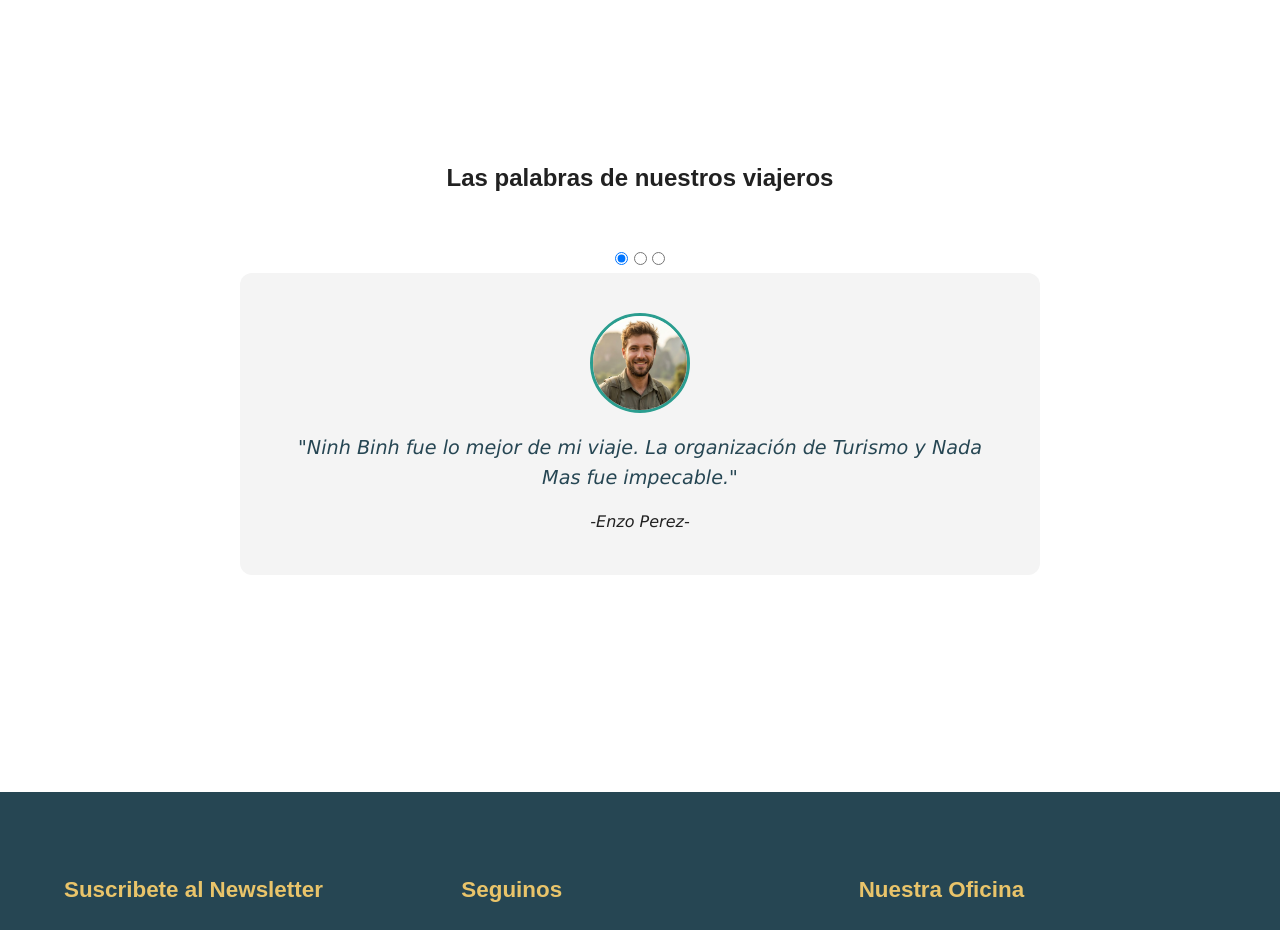
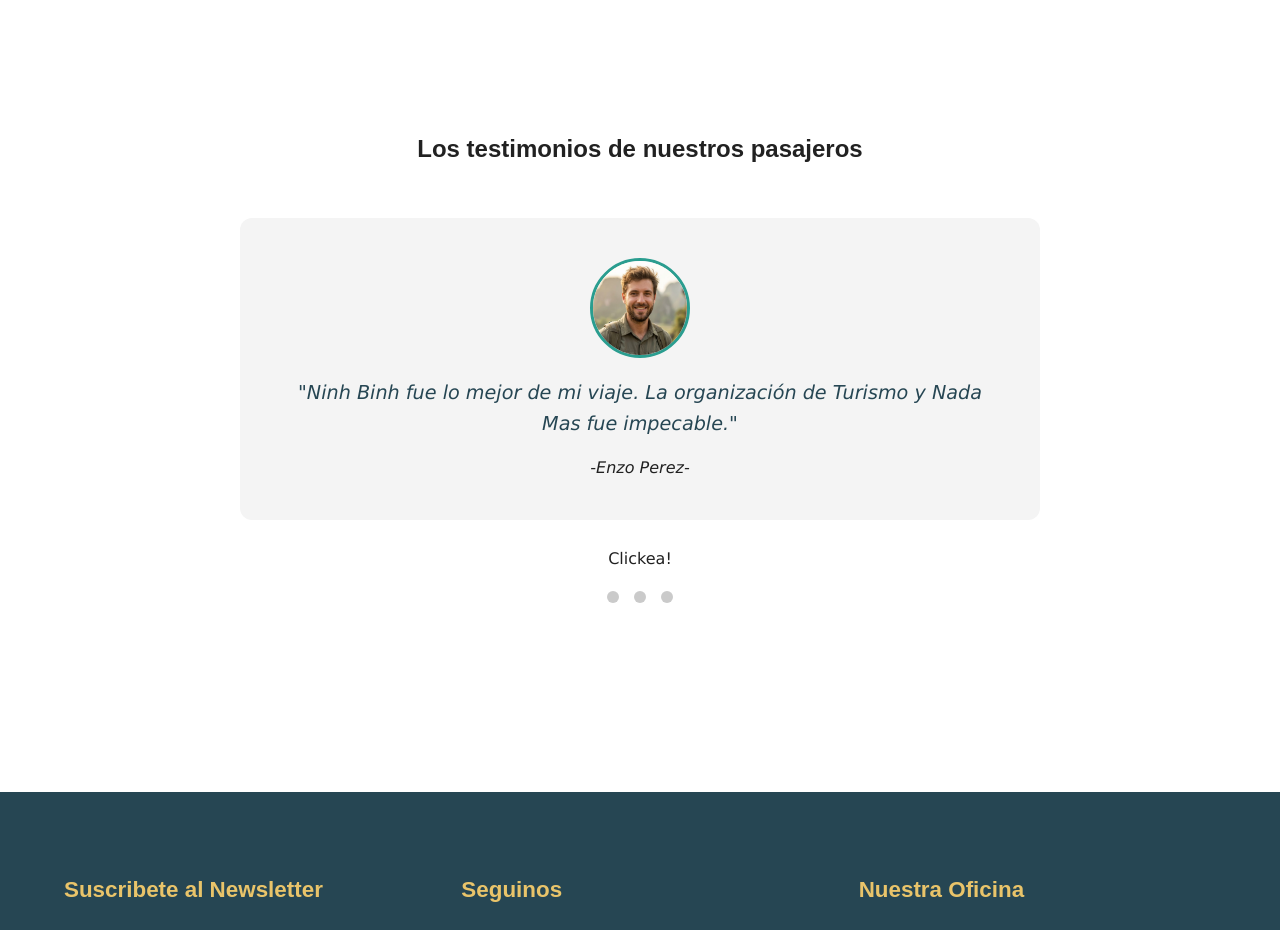
Before and after one commit to JuanCarrizo9/TP1-PySW, a plain HTML site: page pages/index.html in a window 1280 px wide. Shown: the part 1960-2890 px from the top of the page. Drawn offline with Linux system fonts and the light colour scheme; grey boxes are pictures that could not be loaded.

Commit message:
Correcciones minimas al carrusel de testimonios

```diff
--- a/pages/index.html
+++ b/pages/index.html
@@ -173,8 +173,7 @@
 
         <!-- TESTIMONIOS: Carrusel CSS-only -->
         <section id="testimonios" class="snap-section">
-            <h2>Las palabras de nuestros viajeros</h2>
-
+            <h2>Los testimonios de nuestros pasajeros</h2>
             <div class="carrusel-wrapper">
                 <input type="radio" name="slide" id="t-1" checked>
                 <input type="radio" name="slide" id="t-2">
@@ -199,7 +198,8 @@
                         <cite>-Anibal Moreno-</cite>
                     </label>
                 </div>
-
+                <br>
+                <p>Clickea!</p>
                 <div class="dots">
                     <label for="t-1"></label>
                     <label for="t-2"></label>
--- a/styles/index.css
+++ b/styles/index.css
@@ -124,6 +124,8 @@
     margin-bottom: 15px;
 }
 
+
+
 /* ESTADISTICAS */
 .stats {
     background-color: var(--secundario);
@@ -214,6 +216,35 @@
     overflow: hidden;
 }
 
+/*ESTILOS PARA DESLIZAR EL CARRUSEL*/
+
+input[name="slide"] {
+    display: none;
+}
+
+.dots {
+    display: flex;
+    justify-content: center;
+    gap: 15px;
+    margin-top: 20px;
+}
+
+.dots label {
+    width: 12px;
+    height: 12px;
+    background-color: rgba(150, 150, 150, 0.5); /* Color gris traslúcido */
+    border-radius: 50%;
+    cursor: pointer;
+    transition: all 0.3s ease;
+    border: 2px solid transparent;
+}
+
+/* Efecto Hover: Para que el usuario sepa que son interactuables */
+.dots label:hover {
+    background-color: var(--acento);
+    transform: scale(1.2);
+}
+
 .testimonios-container {
     display: flex;
     width: 300%;
```
